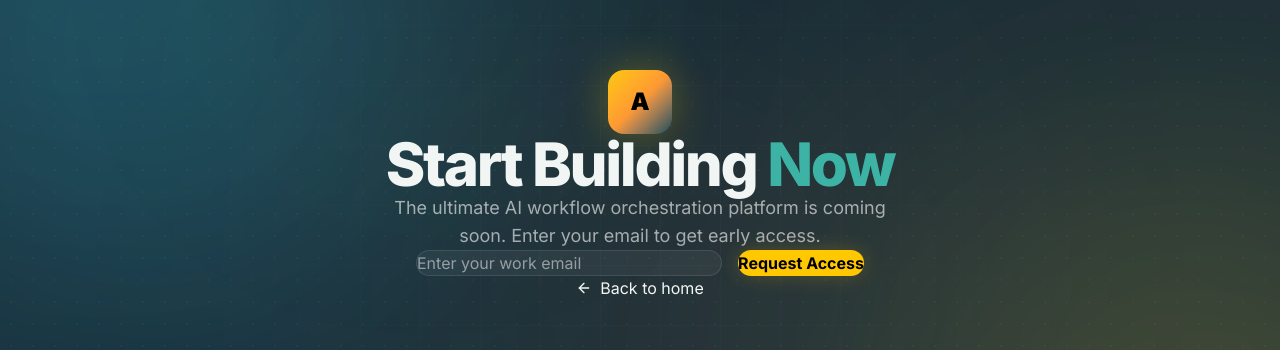
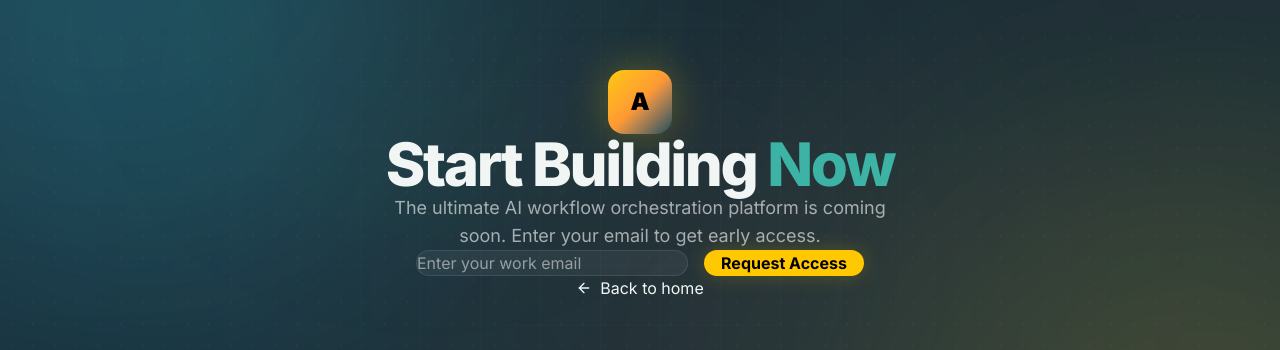
Before and after one commit to Khushisawalkar/frontend, a Next.js app: page /frontend/get-started in a window 1280 px wide. Shown: the part 215-565 px from the top of the page. Built offline with nearby package versions, Linux system fonts and the light colour scheme.

Commit message:
Implement form submission state

```diff
--- a/src/app/get-started/page.tsx
+++ b/src/app/get-started/page.tsx
@@ -1,17 +1,56 @@
+"use client";
+
 import Background from "@/components/background/Background";
 import CursorGlow from "@/components/common/CursorGlow";
 import Navbar from "@/components/navbar/Navbar";
 import Link from "next/link";
-import { ArrowLeft } from "lucide-react";
+import { ArrowLeft, CheckCircle2 } from "lucide-react";
+import { useState } from "react";
 
 export default function GetStarted() {
+  const [email, setEmail] = useState("");
+  const [status, setStatus] = useState<"idle" | "loading" | "success" | "error">("idle");
+
+  const handleSubmit = async (e: React.FormEvent) => {
+    e.preventDefault();
+    if (!email) return;
+
+    setStatus("loading");
+
+    try {
+      // Using Web3Forms for serverless email forwarding on static sites (GitHub Pages)
+      const response = await fetch("https://api.web3forms.com/submit", {
+        method: "POST",
+        headers: {
+          "Content-Type": "application/json",
+          Accept: "application/json",
+        },
+        body: JSON.stringify({
+          access_key: "YOUR_WEB3FORMS_ACCESS_KEY_HERE", // <-- PASTE YOUR FREE KEY HERE
+          email: email,
+          subject: "New Access Request for AetherFlow",
+          from_name: "AetherFlow Landing Page",
+        }),
+      });
+
+      const result = await response.json();
+      if (result.success) {
+        setStatus("success");
+      } else {
+        setStatus("error");
+      }
+    } catch (error) {
+      setStatus("error");
+    }
+  };
+
   return (
-    <main className="relative min-h-screen overflow-hidden flex items-center justify-center">
+    <main className="relative min-h-screen overflow-hidden flex flex-col items-center justify-center">
       <Background />
       <CursorGlow />
       <Navbar />
 
-      <div className="relative z-10 flex flex-col items-center text-center px-6">
+      <div className="relative z-10 flex flex-col items-center text-center px-6 mt-20">
         <div className="w-16 h-16 rounded-2xl bg-gradient-to-br from-[#FFC801] via-[#FF9932] to-[#114C5A] shadow-[0_0_40px_rgba(255,200,1,0.3)] flex items-center justify-center mb-8 animate-pulse-slow">
             <span className="font-black text-black text-2xl">A</span>
         </div>
@@ -23,16 +62,43 @@ export default function GetStarted() {
           The ultimate AI workflow orchestration platform is coming soon. Enter your email to get early access.
         </p>
 
-        <form className="flex flex-col sm:flex-row gap-4 w-full max-w-md mx-auto mb-16">
+        {status === "success" ? (
+          <div className="flex flex-col items-center animate-in fade-in zoom-in duration-500 mb-16">
+            <CheckCircle2 size={64} className="text-[#3CB3A5] mb-6" />
+            <h2 className="text-2xl font-bold text-white mb-2">You're on the list!</h2>
+            <p className="text-white/60 text-center max-w-sm">
+              We've received your request. Keep an eye on <span className="text-[#FFC801]">{email}</span> for your early access invitation.
+            </p>
+          </div>
+        ) : (
+          <form onSubmit={handleSubmit} className="flex flex-col sm:flex-row gap-4 w-full max-w-md mx-auto mb-16 relative">
             <input
               type="email"
+              required
+              value={email}
+              onChange={(e) => setEmail(e.target.value)}
+              disabled={status === "loading"}
               placeholder="Enter your work email"
-            className="flex-1 bg-white/5 border border-white/10 rounded-full px-6 py-4 text-white outline-none focus:border-[#FFC801] transition-colors"
+              className="flex-1 bg-white/5 border border-white/10 rounded-full px-6 py-4 text-white outline-none focus:border-[#FFC801] transition-colors disabled:opacity-50"
             />
-          <button type="button" className="bg-[#FFC801] text-black font-bold px-8 py-4 rounded-full hover:scale-105 transition-transform shadow-[0_0_20px_rgba(255,200,1,0.2)]">
-            Request Access
+            <button
+              type="submit"
+              disabled={status === "loading"}
+              className="bg-[#FFC801] text-black font-bold px-8 py-4 rounded-full hover:scale-105 transition-transform shadow-[0_0_20px_rgba(255,200,1,0.2)] disabled:opacity-50 disabled:hover:scale-100 min-w-[160px] flex justify-center items-center"
+            >
+              {status === "loading" ? (
+                <div className="w-5 h-5 border-2 border-black/20 border-t-black rounded-full animate-spin" />
+              ) : (
+                "Request Access"
+              )}
             </button>
+            {status === "error" && (
+              <p className="text-red-400 text-sm absolute -bottom-8 left-0 text-center w-full">
+                Invalid Access Key. Please configure Web3Forms.
+              </p>
+            )}
           </form>
+        )}
 
         <Link href="/" className="text-white/50 hover:text-white transition-colors flex items-center gap-2 group">
           <ArrowLeft size={16} className="group-hover:-translate-x-1 transition-transform" />
```
Lines whose indentation alone changed are shown as unchanged.
